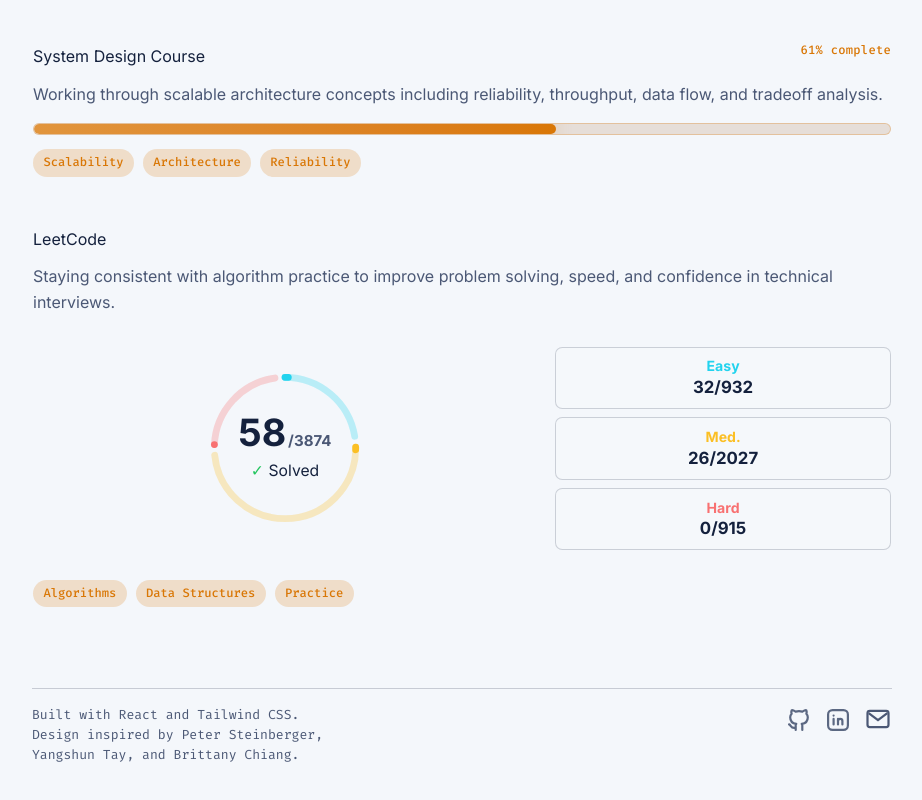
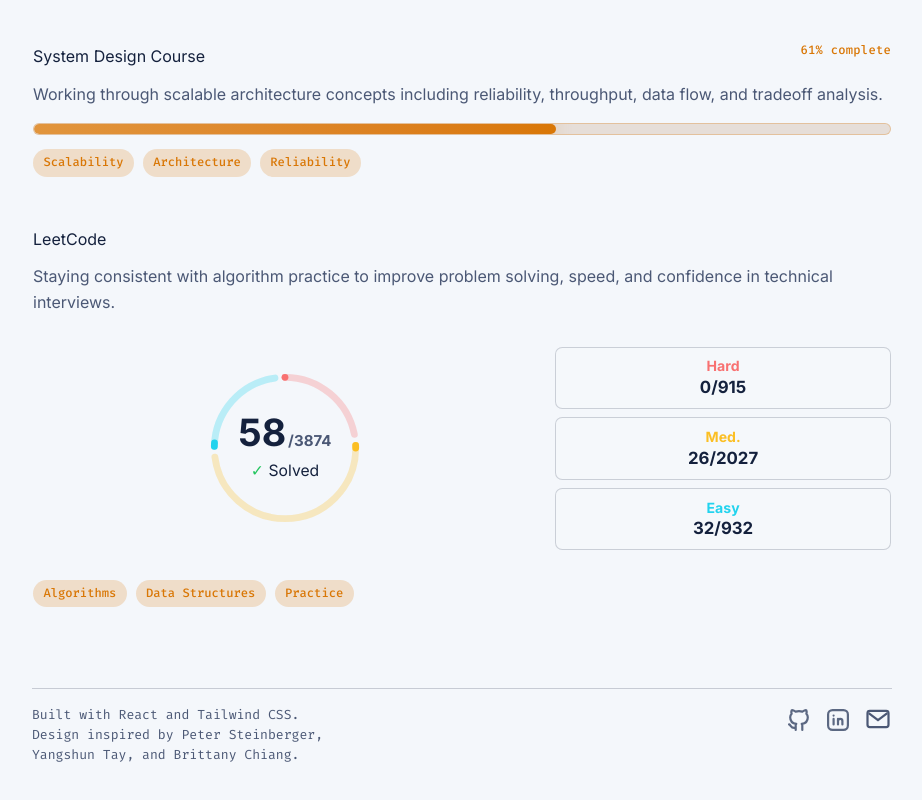
Before and after one commit to kurtluu/portfolio, a React (Vite) app in the folder react-ts-site/: page / in a window 1280 px wide. Shown: the part 2814-3614 px from the top of the page, without its empty margins (178-1100 px from the left). Built offline with nearby package versions, Linux system fonts and the light colour scheme.

Commit message:
Reorder LeetCode difficulty meters

```diff
--- a/react-ts-site/src/App.tsx
+++ b/react-ts-site/src/App.tsx
@@ -145,9 +145,9 @@ const courses: Course[] = [
       solvedCount: 58,
       totalCount: 3874,
       solved: [
+        { label: "Hard", shortLabel: "Hard", count: 0, total: 915, colorClassName: "leetcode-hard" },
+        { label: "Medium", shortLabel: "Med.", count: 26, total: 2027, colorClassName: "leetcode-medium" },
         { label: "Easy", shortLabel: "Easy", count: 32, total: 932, colorClassName: "leetcode-easy" },
-        { label: "Medium", shortLabel: "Med.", count: 26, total: 2027, colorClassName: "leetcode-medium" },
-        { label: "Hard", shortLabel: "Hard", count: 0, total: 915, colorClassName: "leetcode-hard" },
       ],
     },
   },
```
